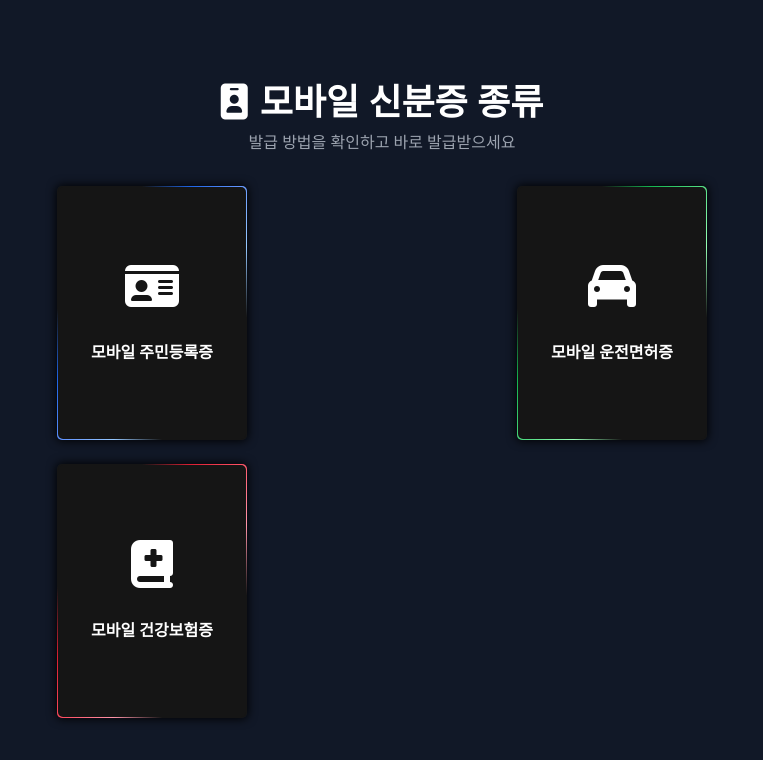
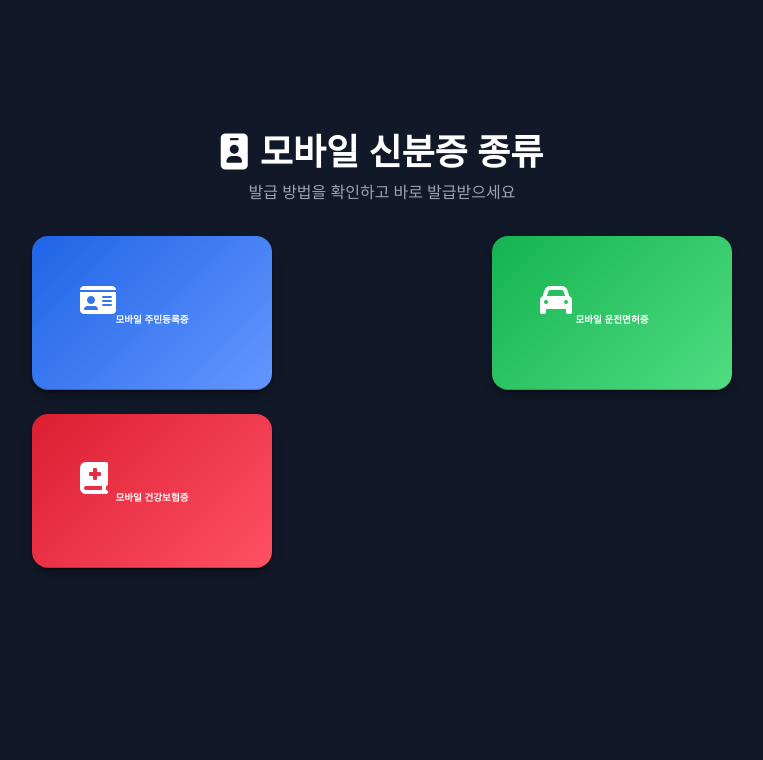
Before and after one commit to angibeom0985-arch/mobile-ID, a React (Vite) app: page / in a window 1280 px wide. Shown: the top 760 px of the page, without its empty margins (258-1021 px from the left). Built offline with nearby package versions, Linux system fonts and the light colour scheme.

Commit message:
style: 신용카드 스타일의 플립 카드로 디자인 변경

```diff
--- a/App.tsx
+++ b/App.tsx
@@ -69,29 +69,14 @@ const MainView: React.FC = () => {
         <div className="grid grid-cols-2 md:grid-cols-2 gap-4 md:gap-6 justify-items-center max-w-4xl mx-auto">
           {issuanceCards.map((card, index) => (
             <a key={index} href={card.href} target="_blank" rel="noopener noreferrer">
-              <div className={`card ${card.theme}`}>
-                <div className="content">
-                  <div className="back">
-                    <div className="back-content">
-                      <i className={`text-5xl ${card.icon}`}></i>
-                      <strong>{card.backLabel}</strong>
-                    </div>
+              <div className={`flip-card ${card.theme}`}>
+                <div className="flip-card-inner">
+                  <div className="flip-card-front">
+                    <i className={`card-icon ${card.icon}`}></i>
+                    <p className="card-title">{card.backLabel}</p>
                   </div>
-                  <div className="front">
-                    <div className="img">
-                      <div className="circle"></div>
-                      <div className="circle" id="right"></div>
-                      <div className="circle" id="bottom"></div>
-                    </div>
-                    <div className="front-content">
-                      <div className="description">
-                        <div className="title">
-                          <p>
-                            <strong>{card.label}</strong>
-                          </p>
-                        </div>
-                      </div>
-                    </div>
+                  <div className="flip-card-back">
+                    <p className="card-label">{card.label}</p>
                   </div>
                 </div>
               </div>
--- a/index.html
+++ b/index.html
@@ -10,240 +10,89 @@
     <link rel="stylesheet" href="https://cdnjs.cloudflare.com/ajax/libs/font-awesome/6.5.1/css/all.min.css" integrity="sha512-DTOQO9RWCH3ppGqcWaEA1BIZOC6xxalwEsw9c2QQeAIftl+Vegovlnee1c9QX4TctnWMn13TZye+giMm8e2LwA==" crossorigin="anonymous" referrerpolicy="no-referrer" />
 
 <style>
-  .card {
-    overflow: visible;
-    width: 190px;
-    height: 254px;
+  /* From Uiverse.io by Praashoo7 */
+  .flip-card {
+    background-color: transparent;
+    width: 240px;
+    height: 154px;
+    perspective: 1000px;
+    color: white;
   }
 
-  .content {
+  .flip-card-inner {
+    position: relative;
     width: 100%;
     height: 100%;
+    text-align: center;
+    transition: transform 0.8s;
     transform-style: preserve-3d;
-    transition: transform 300ms;
-    box-shadow: 0px 0px 10px 1px #000000ee;
-    border-radius: 5px;
   }
 
-  .front, .back {
-    background-color: #151515;
-    position: absolute;
-    width: 100%;
-    height: 100%;
-    backface-visibility: hidden;
-    -webkit-backface-visibility: hidden;
-    border-radius: 5px;
-    overflow: hidden;
+  .flip-card:hover .flip-card-inner {
+    transform: rotateY(180deg);
   }
 
-  .back {
-    width: 100%;
-    height: 100%;
-    justify-content: center;
-    display: flex;
-    align-items: center;
-    overflow: hidden;
-  }
-
-  .back::before {
+  .flip-card-front, .flip-card-back {
+    box-shadow: 0 8px 14px 0 rgba(0,0,0,0.2);
     position: absolute;
-    content: ' ';
-    display: block;
-    width: 160px;
-    height: 160%;
-    animation: rotation_481 5000ms infinite linear;
-  }
-
-  .back-content {
-    position: absolute;
-    width: 99%;
-    height: 99%;
-    background-color: #151515;
-    border-radius: 5px;
-    color: white;
     display: flex;
     flex-direction: column;
     justify-content: center;
-    align-items: center;
-    gap: 30px;
-    text-align: center;
-    padding: 10px;
+    width: 100%;
+    height: 100%;
+    -webkit-backface-visibility: hidden;
+    backface-visibility: hidden;
+    border-radius: 1rem;
   }
 
-  .card:hover .content {
+  .flip-card-front {
+    box-shadow: rgba(0, 0, 0, 0.4) 0px 2px 2px, rgba(0, 0, 0, 0.3) 0px 7px 13px -3px, rgba(0, 0, 0, 0.2) 0px -1px 0px inset;
+  }
+
+  .flip-card-back {
+    box-shadow: rgba(0, 0, 0, 0.4) 0px 2px 2px, rgba(0, 0, 0, 0.3) 0px 7px 13px -3px, rgba(0, 0, 0, 0.2) 0px -1px 0px inset;
+    background-color: #171717;
     transform: rotateY(180deg);
   }
 
-  @keyframes rotation_481 {
-    0% {
-      transform: rotateZ(0deg);
-    }
-    100% {
-      transform: rotateZ(360deg);
-    }
+  .card-icon {
+    position: absolute;
+    top: 1.5em;
+    left: 1.5em;
+    font-size: 2em;
   }
 
-  .front {
-    transform: rotateY(180deg);
-    color: white;
+  .card-title {
+    position: absolute;
+    font-weight: bold;
+    font-size: 0.6em;
+    top: 8em;
+    left: 2em;
+    right: 2em;
+    text-align: center;
   }
 
-  .front .front-content {
+  .card-label {
     position: absolute;
-    width: 100%;
-    height: 100%;
-    padding: 10px;
-    display: flex;
-    flex-direction: column;
-    justify-content: space-between;
+    font-weight: bold;
+    font-size: 0.5em;
+    bottom: 1.5em;
+    left: 2em;
+    right: 2em;
+    text-align: center;
   }
 
-  .description {
-    box-shadow: 0px 0px 10px 5px #00000088;
-    width: 100%;
-    padding: 10px;
-    background-color: #00000099;
-    backdrop-filter: blur(5px);
-    border-radius: 5px;
+  /* 색상 테마 */
+  .flip-card.blue .flip-card-front {
+    background: linear-gradient(135deg, rgb(30, 100, 230) 0%, rgb(100, 150, 255) 100%);
   }
 
-  .title {
-    font-size: 11px;
-    max-width: 100%;
-    display: flex;
-    justify-content: space-between;
+  .flip-card.green .flip-card-front {
+    background: linear-gradient(135deg, rgb(20, 180, 80) 0%, rgb(80, 220, 130) 100%);
   }
 
-  .title p {
-    width: 100%;
-    font-size: 1rem;
-    font-weight: 900;
-    color: white;
-  }
-
-  .front .img {
-    position: absolute;
-    width: 100%;
-    height: 100%;
-    object-fit: cover;
-    object-position: center;
-  }
-
-  .circle {
-    width: 90px;
-    height: 90px;
-    border-radius: 50%;
-    background-color: #ffbb66;
-    position: relative;
-    filter: blur(15px);
-    animation: floating 2600ms infinite linear;
-  }
-
-  #bottom {
-    background-color: #ff8866;
-    left: 50px;
-    top: 0px;
-    width: 150px;
-    height: 150px;
-    animation-delay: -800ms;
-  }
-
-  #right {
-    background-color: #ff2233;
-    left: 160px;
-    top: -80px;
-    width: 30px;
-    height: 30px;
-    animation-delay: -1800ms;
-  }
-
-  @keyframes floating {
-    0% {
-      transform: translateY(0px);
-    }
-    50% {
-      transform: translateY(10px);
-    }
-    100% {
-      transform: translateY(0px);
-    }
-  }
-
-  .card.blue .back::before {
-    background: linear-gradient(90deg, transparent, rgb(30, 100, 230), rgb(100, 150, 255), rgb(150, 200, 255), transparent);
-  }
-
-  .card.green .back::before {
-    background: linear-gradient(90deg, transparent, rgb(20, 180, 80), rgb(80, 220, 130), rgb(150, 255, 180), transparent);
-  }
-
-  .card.red .back::before {
-    background: linear-gradient(90deg, transparent, rgb(220, 30, 50), rgb(255, 80, 100), rgb(255, 150, 170), transparent);
-  }
-
-  .card.orange .back::before {
-    background: linear-gradient(43deg, rgb(255, 120, 30) 0%, rgb(255, 160, 80) 46%, rgb(255, 200, 130) 100%);
-  }
-
-  .card.teal .back::before {
-    background: linear-gradient(43deg, rgb(20, 180, 180) 0%, rgb(70, 220, 200) 46%, rgb(120, 255, 240) 100%);
-  }
-
-  .card.cyan .back::before {
-    background: linear-gradient(43deg, rgb(0, 150, 220) 0%, rgb(60, 190, 250) 46%, rgb(120, 230, 255) 100%);
-  }
-
-  .card.pink .back::before {
-    background: linear-gradient(43deg, rgb(230, 30, 150) 0%, rgb(255, 100, 200) 46%, rgb(255, 150, 230) 100%);
-  }
-
-  .card.purple .back::before {
-    background: linear-gradient(43deg, rgb(120, 40, 200) 0%, rgb(160, 90, 240) 46%, rgb(200, 140, 255) 100%);
-  }
-
-  .card.yellow .back::before {
-    background: linear-gradient(43deg, rgb(220, 180, 20) 0%, rgb(255, 220, 80) 46%, rgb(255, 240, 130) 100%);
-  }
-
-  .card.indigo .back::before {
-    background: linear-gradient(43deg, rgb(60, 40, 200) 0%, rgb(100, 80, 240) 46%, rgb(150, 130, 255) 100%);
-  }
-
-  .card.lime .back::before {
-    background: linear-gradient(43deg, rgb(150, 200, 20) 0%, rgb(180, 240, 70) 46%, rgb(210, 255, 120) 100%);
-  }
-
-  .card.rose .back::before {
-    background: linear-gradient(43deg, rgb(240, 50, 100) 0%, rgb(255, 100, 150) 46%, rgb(255, 150, 200) 100%);
-  }
-
-  .img {
-    width: 100%;
-    height: 210px;
-    transform: translateY(-80px);
-    transition: all 0.2s ease;
-  }
-
-  .card:hover .img {
-    transform: translateY(-40px);
-  }
-
-  .img .circle {
-    width: 90px;
-    height: 90px;
-    border-radius: 50%;
-    background: linear-gradient(#ffbc00, #ff0058);
-    position: absolute;
-  }
-
-  .img .circle:nth-child(2) {
-    left: 50%;
-    bottom: 0;
-  }
-
-  .img .circle:nth-child(3) {
-    bottom: -50px;
-    right: 50%;
+  .flip-card.red .flip-card-front {
+    background: linear-gradient(135deg, rgb(220, 30, 50) 0%, rgb(255, 80, 100) 100%);
   }
 </style>
 
```
